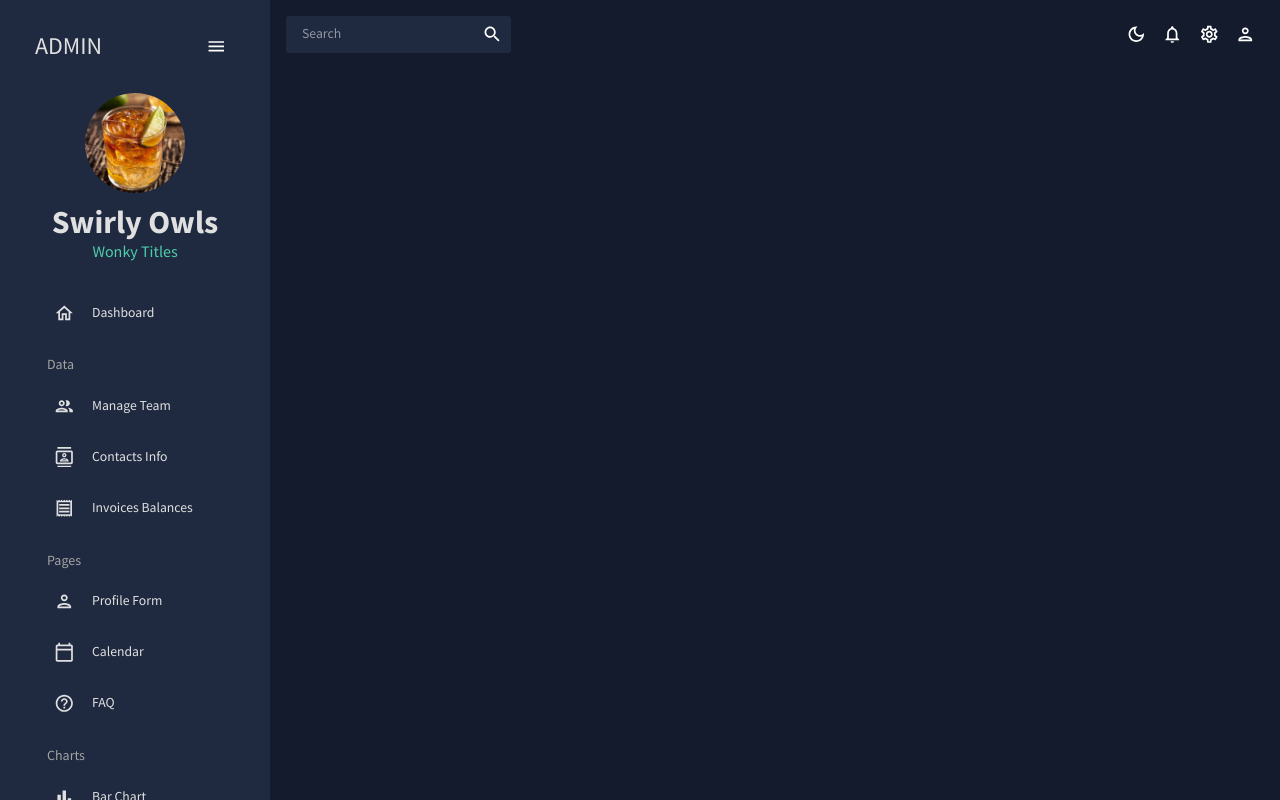
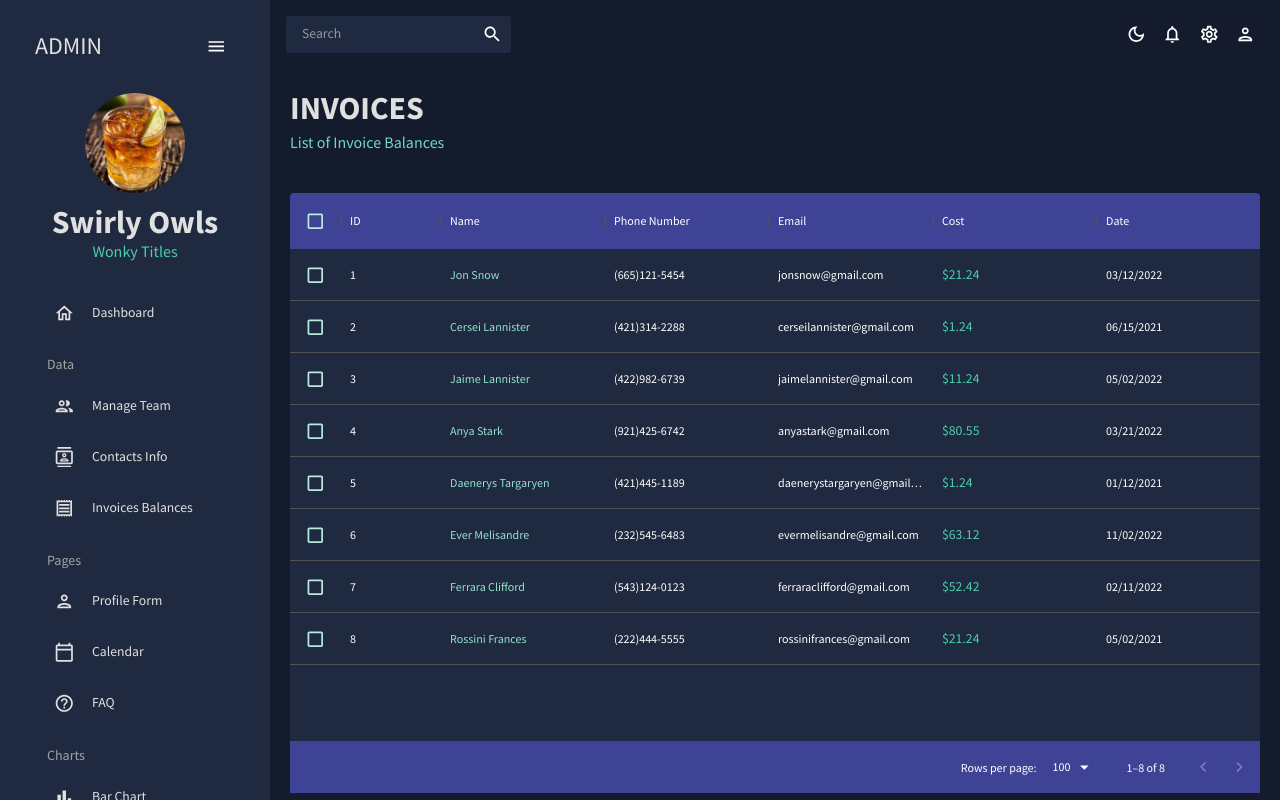
Before and after one commit to smilyte/react-admin, a React (Create React App) app: page /invoices in a window 1280 px wide. Built offline with nearby package versions, Linux system fonts and the light colour scheme.

Commit message:
invoices page

```diff
--- a/src/App.js
+++ b/src/App.js
@@ -8,7 +8,7 @@ import Topbar from "./scenes/global/Topbar";
 import Sidebar from "./scenes/global/Sidebar";
 import Dashboard from "./scenes/dashboard";
 import Team from "./scenes/team";
-// import Invoices from "./scenes/invoices";
+import Invoices from "./scenes/invoices";
 import Contacts from "./scenes/contacts";
 // import Bar from "./scenes/bar";
 // import Form from "./scenes/form";
@@ -34,7 +34,7 @@ function App() {
               <Route path="/" element={<Dashboard />} />
               <Route path="/team" element={<Team />} />
               <Route path="/contacts" element={<Contacts />} />
-              {/* <Route path="/invoices" element={<Invoices />} /> */}
+              <Route path="/invoices" element={<Invoices />} />
               {/* <Route path="/form" element={<Form />} /> */}
               {/* <Route path="/bar" element={<Bar />} /> */}
               {/* <Route path="/pie" element={<Pie />} /> */}
--- a/src/scenes/global/Sidebar.jsx
+++ b/src/scenes/global/Sidebar.jsx
@@ -98,7 +98,7 @@ const Sidebar = () => {
                         <Typography variant="h6" color={colors.grey[300]} sx={{m:"15px 0 5px 20px"}}>Data</Typography>
                         <Item title="Manage Team" to="/team" icon={<PeopleOutlinedIcon/>} selected={selected} setSelected={setSelected} />
                         <Item title="Contacts Info" to="/contacts" icon={<ContactsOutlinedIcon/>} selected={selected} setSelected={setSelected} />
-                        <Item title="Invoices Balances" to="/invoice" icon={<ReceiptOutlinedIcon/>} selected={selected} setSelected={setSelected} />
+                        <Item title="Invoices Balances" to="/invoices" icon={<ReceiptOutlinedIcon/>} selected={selected} setSelected={setSelected} />
 
                         <Typography variant="h6" color={colors.grey[300]} sx={{m:"15px 0 5px 20px"}}>Pages</Typography>
                         <Item title="Profile Form" to="/form" icon={<PersonOutlinedIcon/>} selected={selected} setSelected={setSelected} />
--- /dev/null
+++ b/src/scenes/invoices/index.jsx
@@ -0,0 +1,51 @@
+import { Box, Typography, useTheme } from "@mui/material";
+import { DataGrid } from "@mui/x-data-grid";
+
+import { tokens } from "../../theme";
+
+import { mockDataInvoices } from "../../data/mockData";
+
+import Header from "../../components/Header";
+
+const Invoices = () => {
+  const theme = useTheme();
+  const colors = tokens(theme.palette.mode);
+
+  const columns = [
+    { field: "id", headerName: "ID" },
+    { field: "name", headerName: "Name", flex: 1, cellClassName: "name-column--cell", },
+    { field: "phone", headerName: "Phone Number", flex: 1, },
+    { field: "email", headerName: "Email", flex: 1, },
+    { field: "cost", headerName: "Cost", flex: 1,
+        renderCell: (params) => (
+            <Typography color={colors.greenAccent[500]}>
+                ${params.row.cost}
+            </Typography>
+      ),
+    },
+    { field: "date", headerName: "Date", flex: 1, },
+  ];
+
+  return (
+    <Box m="20px">
+      <Header title="INVOICES" subtitle="List of Invoice Balances" />
+      <Box
+        m="40px 0 0 0"
+        height="75vh"
+        sx={{
+            "& .MuiDataGrid-root": { border: "none", },
+            "& .MuiDataGrid-cell": { borderBottom: "none", },
+            "& .name-column--cell": { color: colors.greenAccent[300], },
+            "& .MuiDataGrid-columnHeaders": { backgroundColor: colors.blueAccent[700], borderBottom: "none", },
+            "& .MuiDataGrid-virtualScroller": { backgroundColor: colors.primary[400], },
+            "& .MuiDataGrid-footerContainer": { borderTop: "none", backgroundColor: colors.blueAccent[700], },
+            "& .MuiCheckbox-root": { color: `${colors.greenAccent[200]} !important`, },
+        }}
+      >
+        <DataGrid checkboxSelection rows={mockDataInvoices} columns={columns} />
+      </Box>
+    </Box>
+  );
+};
+
+export default Invoices;
```
